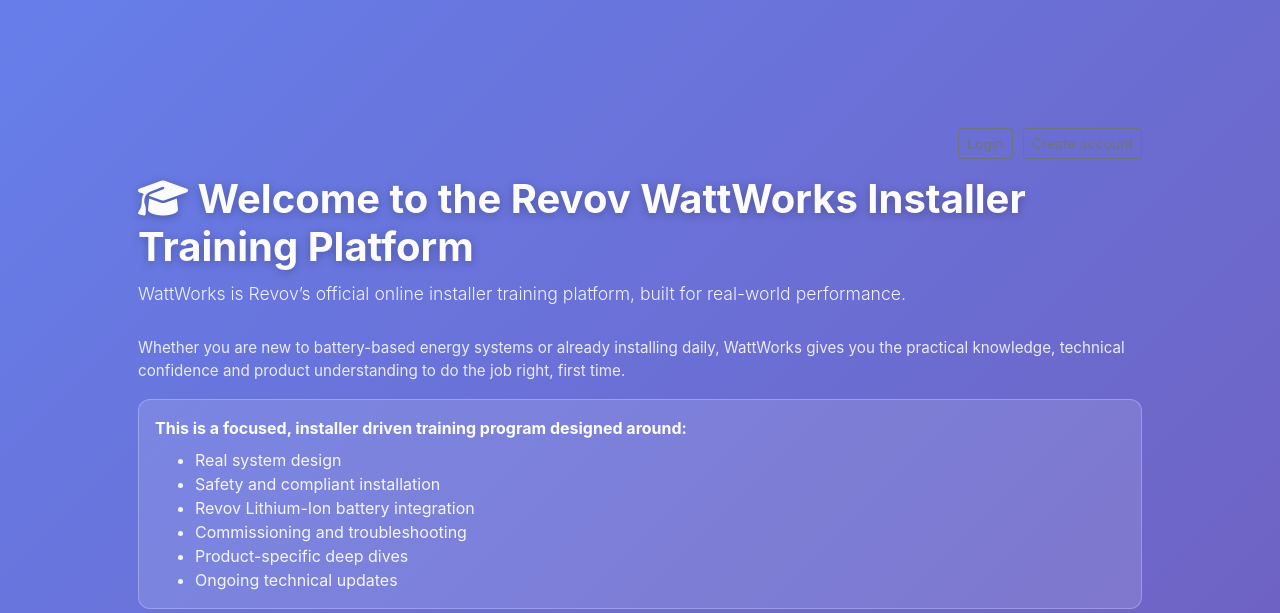
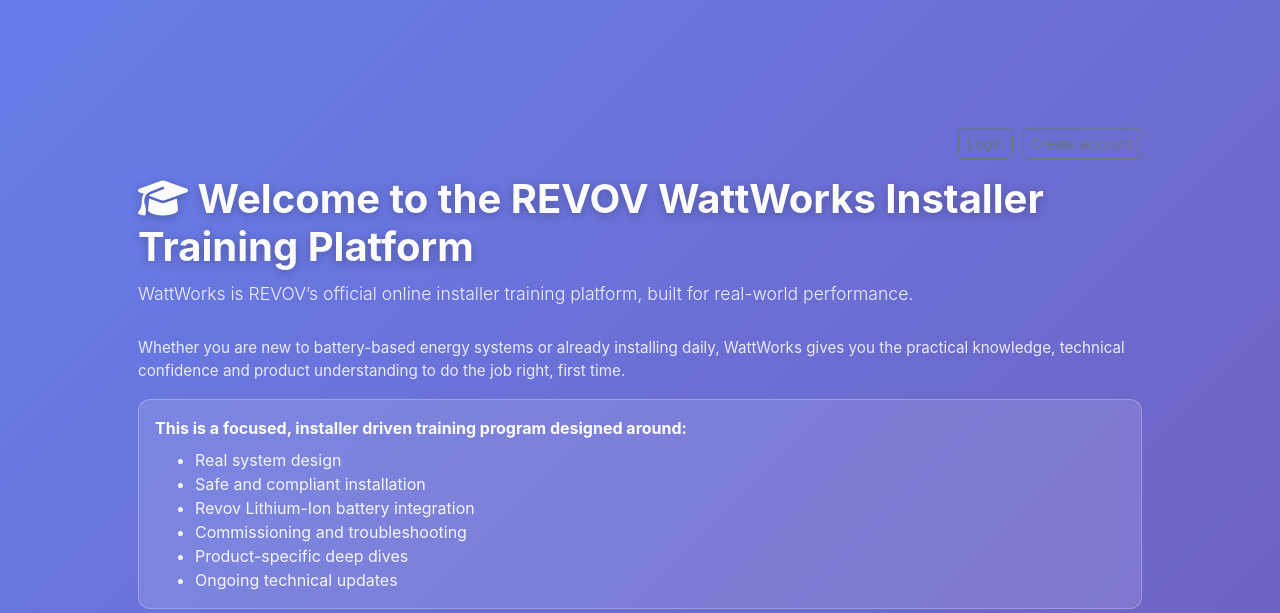
Before and after one commit to LutendoGit/battery-calculator, a Flask app: page /learn/learn in a window 1280 px wide. Shown: the top 613 px of the page. Run offline with Flask 2, Linux system fonts and the light colour scheme; parts of the project's set-up code (start-up, migrations or seed data) failed here and were passed over.

Commit message:
Correct title and text capitalization in HTML

```diff
--- a/templates/education/learn_index.html
+++ b/templates/education/learn_index.html
@@ -3,7 +3,7 @@
   <head>
     <meta charset="utf-8">
     <meta name="viewport" content="width=device-width, initial-scale=1">
-    <title>Home — Revov WattWorks Installer Training Platform</title>
+    <title>Home — REVOV WattWorks Installer Training Platform</title>
     {% include '_favicon.html' %}
     <link rel="stylesheet" href="https://cdn.jsdelivr.net/npm/bootstrap@4.6.2/dist/css/bootstrap.min.css">
     <link rel="stylesheet" href="https://cdnjs.cloudflare.com/ajax/libs/font-awesome/6.4.0/css/all.min.css">
@@ -275,8 +275,8 @@
             <a class="btn btn-sm btn-outline-secondary" href="{{ url_for('education.register') }}">Create account</a>
           {% endif %}
         </div>
-        <h1><i class="fas fa-graduation-cap"></i> Welcome to the Revov WattWorks Installer Training Platform</h1>
-        <p class="lead">WattWorks is Revov’s official online installer training platform, built for real-world performance.</p>
+        <h1><i class="fas fa-graduation-cap"></i> Welcome to the REVOV WattWorks Installer Training Platform</h1>
+        <p class="lead">WattWorks is REVOV’s official online installer training platform, built for real-world performance.</p>
 
         <p class="muted-small" style="margin-bottom: 8px;">
           Whether you are new to battery-based energy systems or already installing daily, WattWorks gives you the practical knowledge,
@@ -287,7 +287,7 @@
           <div class="font-weight-bold" style="margin-bottom: 8px; color: rgba(255,255,255,0.98);">This is a focused, installer driven training program designed around:</div>
           <ul class="mb-0">
             <li>Real system design</li>
-            <li>Safety and compliant installation</li>
+            <li>Safe and compliant installation</li>
             <li>Revov Lithium-Ion battery integration</li>
             <li>Commissioning and troubleshooting</li>
             <li>Product-specific deep dives</li>
```
